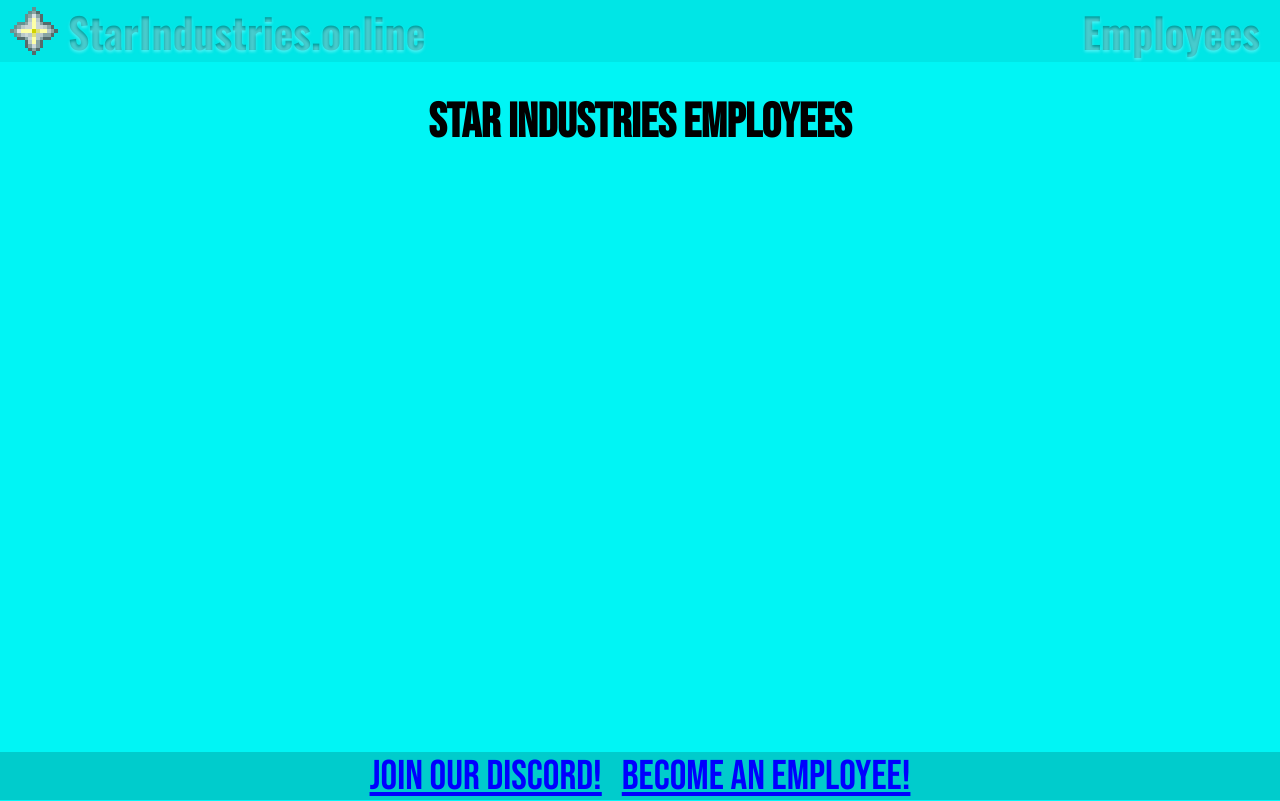
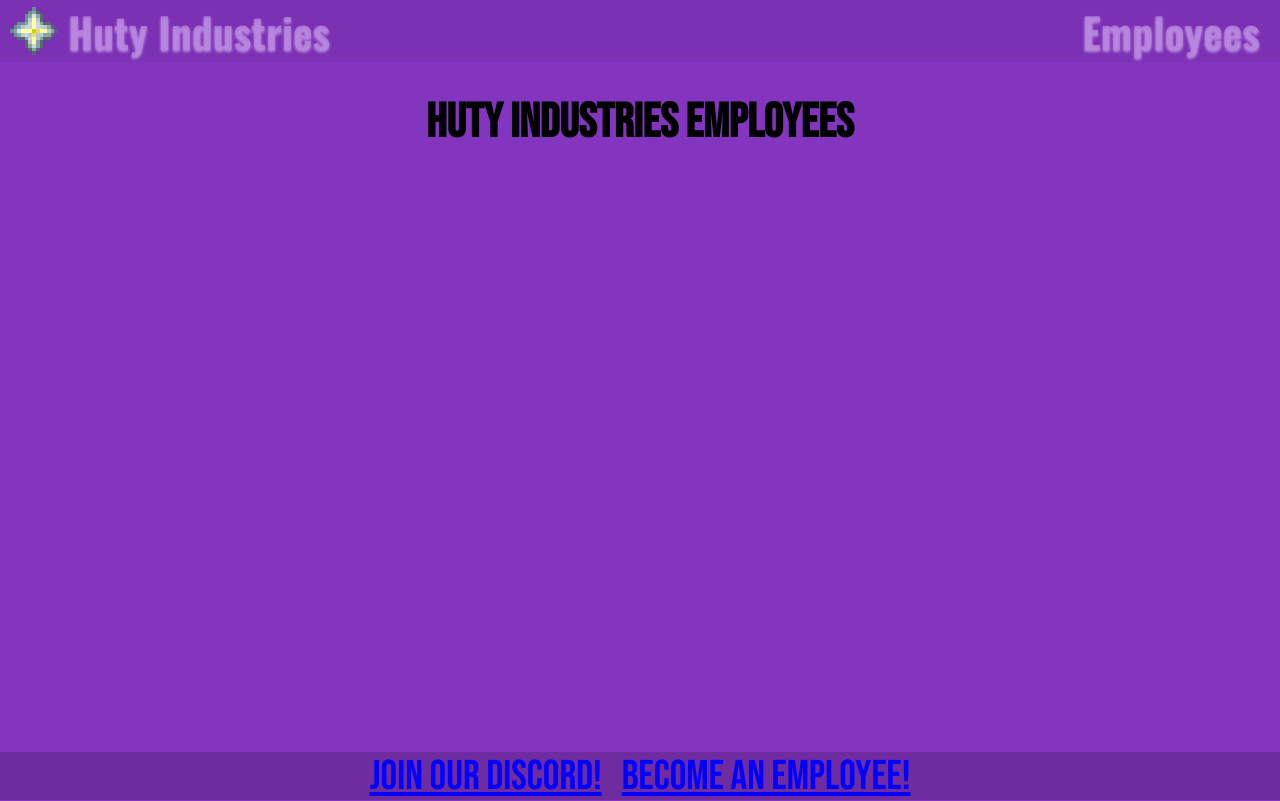
Before and after one commit to Bug1312/Star-Industries, a website: page public/webpages/employees/index.html in a window 1280 px wide. Drawn offline with nearby package versions, Linux system fonts and the light colour scheme; no server answers.

Commit message:
Make things purple

```diff
--- a/public/webpages/employees/index.html
+++ b/public/webpages/employees/index.html
@@ -3,7 +3,7 @@
 
 <head>
     <meta charset="utf-8">
-    <title>Star Industries</title>
+    <title>Huty Industries</title>
     <link href="/webpages/employees/style.css" rel="stylesheet">
     <link href="/webpages/shared/style.css" rel="stylesheet">
     <link href="/webpages/shared/nav.css" rel="stylesheet">
@@ -12,7 +12,7 @@
     <meta name="viewport" content="width=device-width, initial-scale=1.0">
 
     <meta property="og:type" content="website">
-    <meta property="og:title" content="Star Industries Online" />
+    <meta property="og:title" content="Huty Industries Online" />
     <meta property="og:url" content="http://starindustries.online/" />
     <meta property="og:image" content="/images/logo.png" />
     <meta name="theme-color" content="#D2B48C">
@@ -22,7 +22,7 @@
     <imported type="nav"></imported>
 
     <main>
-        <h1> Star Industries Employees </h1>
+        <h1> Huty Industries Employees </h1>
         <div class="employees" type="employees" generated></div>
     </main>
 
--- a/public/webpages/employees/style.css
+++ b/public/webpages/employees/style.css
@@ -1,5 +1,5 @@
 body {
-    background-color: hsl(180, 100%, 48%);
+    background-color: hsl(274, 57%, 48%);
     margin: 0;
     font-family: 'Bebas Neue';
 }
--- a/public/webpages/shared/footer.css
+++ b/public/webpages/shared/footer.css
@@ -5,7 +5,7 @@ footer {
     display: flex;
     align-items: center;
     justify-content: center;
-    background-color: hsl(180, 100%, 40%);
+    background-color: hsl(274, 57%, 40%);
 }
 
 footer a,
--- a/public/webpages/shared/imported/nav.html
+++ b/public/webpages/shared/imported/nav.html
@@ -1,7 +1,7 @@
 <nav class="nav">
     <a class="nav-anchor" href="/">
         <img class="nav-logo" src="/images/logo.png" pixelated="true" />
-        <p class="nav-title">StarIndustries.online</p>
+        <p class="nav-title">Huty Industries</p>
     </a>
     <a href="/employees" class="nav-anchor nav-anchor-right nav-title">Employees</a>
 </nav>
--- a/public/webpages/shared/item.css
+++ b/public/webpages/shared/item.css
@@ -67,7 +67,7 @@
     border: none;
     padding: 5px 10px;
     color: black;
-    background-color: rgb(144, 251, 255);
+    background-color: white;
     font-family: 'Oswald';
     font-size: 1.2rem;
     transition: 300ms ease;
--- a/public/webpages/shared/nav.css
+++ b/public/webpages/shared/nav.css
@@ -1,7 +1,7 @@
 
 nav {
     font-family: 'Oswald';
-    background-color: hsl(180, 100%, 45%);
+    background-color: hsl(274, 57%, 45%);
     display: flex;
     align-items: center;
     padding: 0 10px;
@@ -10,9 +10,9 @@ nav {
 .nav-title {
     font-size: 2.6rem;
     margin: 0 10px 0 10px;
-    background-color: rgb(0, 155, 155);
+    background-color: hsl(274, 57%, 65%);
     color: transparent;
-    text-shadow: 0px 2px 3px rgb(144 251 255 / 50%);
+    text-shadow: 0px 2px 3px hsl(274, 57%, 70%);
     background-clip: text;
     -moz-background-clip: text;
     -webkit-background-clip: text;
--- a/public/webpages/shared/style.css
+++ b/public/webpages/shared/style.css
@@ -2,7 +2,7 @@
 @import url('https://fonts.googleapis.com/css2?family=Bebas+Neue&display=swap');
 @import url('https://fonts.googleapis.com/icon?family=Material+Icons');
 body {
-    background-color: hsl(180, 100%, 48%);
+    background-color: hsl(274, 57%, 48%);
     margin: 0;
     font-family: 'Bebas Neue';
     display: grid;
```
Also changed, not shown: public/webpages/login/index.html (+1 -1 lines), public/webpages/main/index.html (+2 -2 lines), public/webpages/panel/index.html (+1 -1 lines), public/webpages/panel/style.css (+9 -9 lines), public/webpages/shared/generated/nav_staff.html (+1 -1 lines), public/webpages/shared/imported/nav_no_employees.html (+1 -1 lines).
